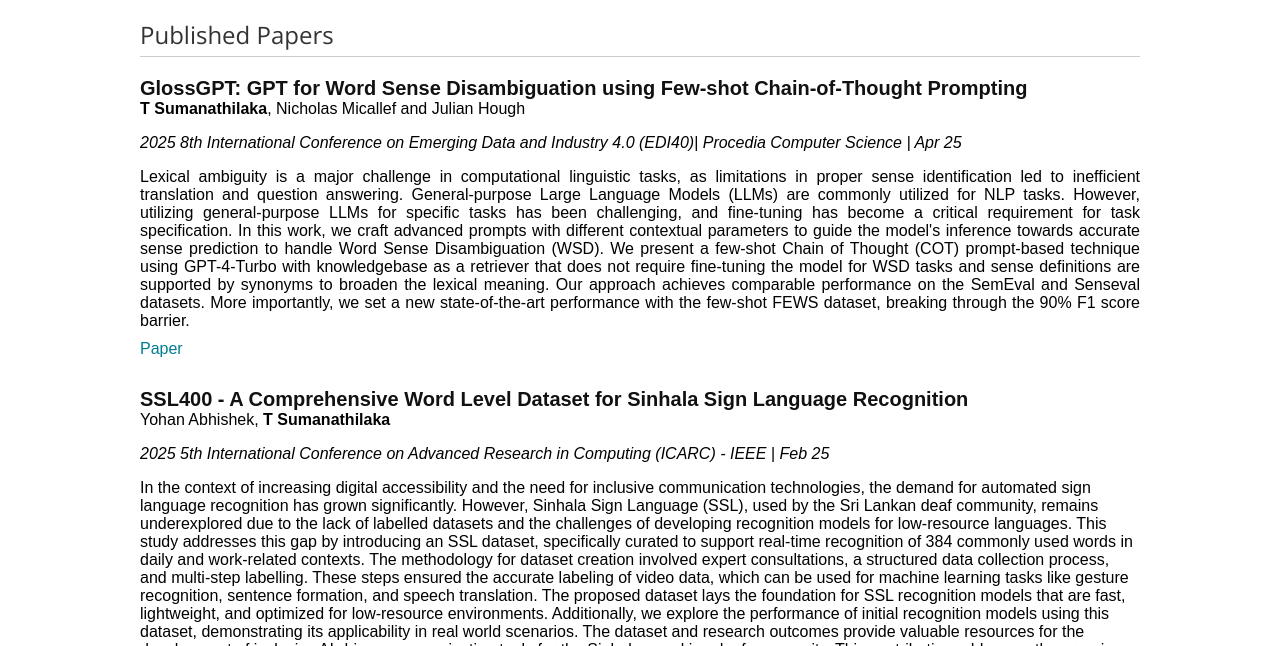
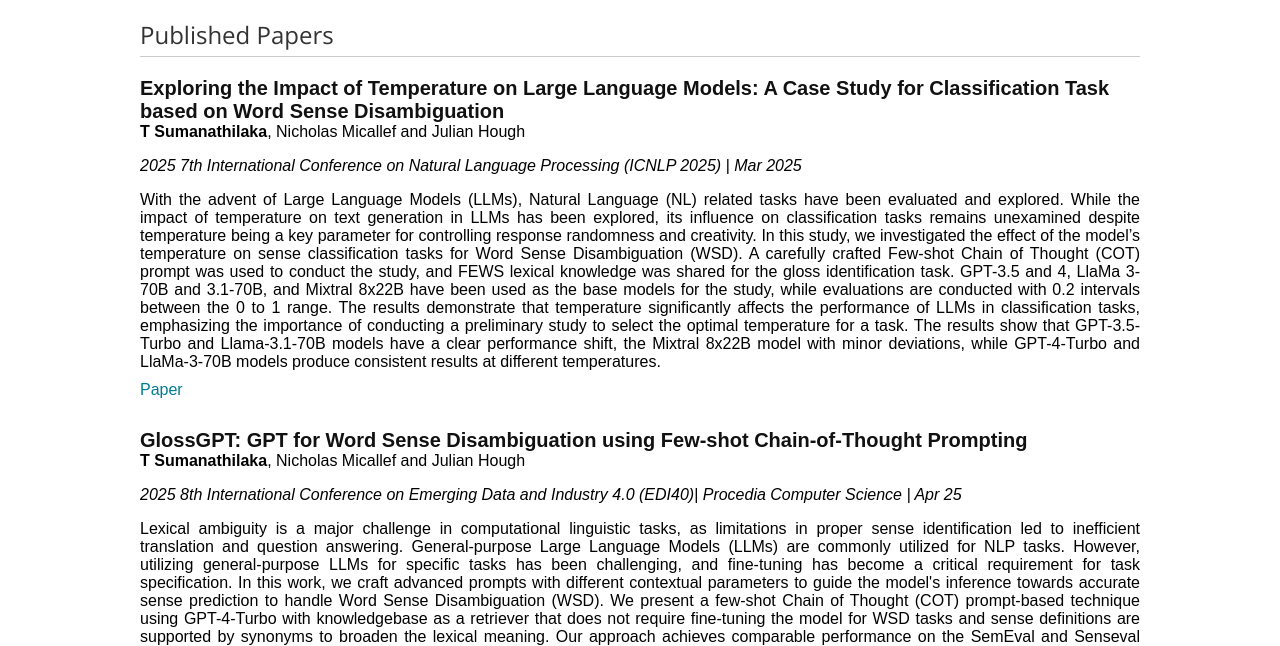
Before and after one commit to Sumanathilaka/Sumanathilaka.github.io, a plain HTML site: page research.html in a window 1280 px wide. Shown: the part 154-800 px from the top of the page. Drawn offline with nearby package versions, Linux system fonts and the light colour scheme.

Commit message:
Research updates

```diff
--- a/research.html
+++ b/research.html
@@ -39,6 +39,36 @@
 
 
         <h2 style="margin-top: 40px;">Published Papers</h2> <!-- TODO: revert custom style once doctoral thesis is published -->
+
+        <div class="article">
+            <h3>Exploring the Impact of Temperature on Large Language Models: A Case Study for Classification Task based on Word Sense Disambiguation</h3>
+            <b>T Sumanathilaka</b>, Nicholas Micallef and Julian Hough
+            <p class="venue">2025 7th International Conference on Natural Language Processing (ICNLP 2025) | Mar 2025</p>
+            <p class="abstract" style="text-align: justify" >With the advent of Large Language Models (LLMs),
+ Natural Language (NL) related tasks have been evaluated and
+ explored. While the impact of temperature on text generation
+ in LLMs has been explored, its influence on classification tasks
+ remains unexamined despite temperature being a key parameter
+ for controlling response randomness and creativity. In this study,
+ we investigated the effect of the model’s temperature on sense
+ classification tasks for Word Sense Disambiguation (WSD). A
+ carefully crafted Few-shot Chain of Thought (COT) prompt was
+ used to conduct the study, and FEWS lexical knowledge was
+ shared for the gloss identification task. GPT-3.5 and 4, LlaMa
+3-70B and 3.1-70B, and Mixtral 8x22B have been used as the
+ base models for the study, while evaluations are conducted with
+ 0.2 intervals between the 0 to 1 range. The results demonstrate
+ that temperature significantly affects the performance of LLMs
+ in classification tasks, emphasizing the importance of conducting
+ a preliminary study to select the optimal temperature for a task.
+ The results show that GPT-3.5-Turbo and Llama-3.1-70B models
+ have a clear performance shift, the Mixtral 8x22B model with
+ minor deviations, while GPT-4-Turbo and LlaMa-3-70B models
+ produce consistent results at different temperatures.</p>
+            <div class="links">
+                <a href="#" target="_blank">Paper</a>
+            </div>
+        </div>
 
         <div class="article">
             <h3>GlossGPT: GPT for Word Sense Disambiguation using Few-shot Chain-of-Thought Prompting</h3>
```
Also changed, not shown: news.html (+23 -0 lines), www/news/ed140.png (added), www/news/indonlp.jpg (added).
